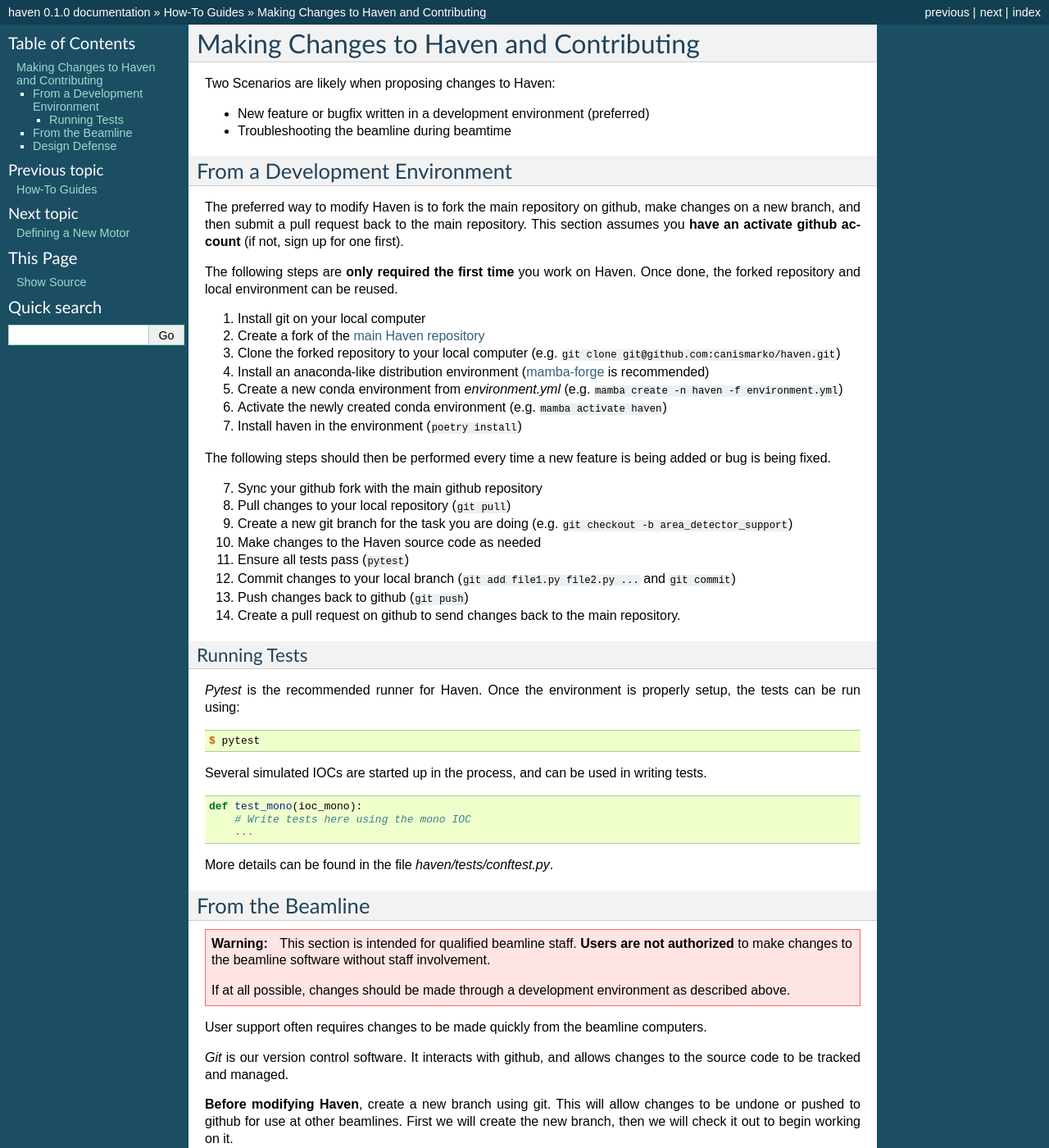
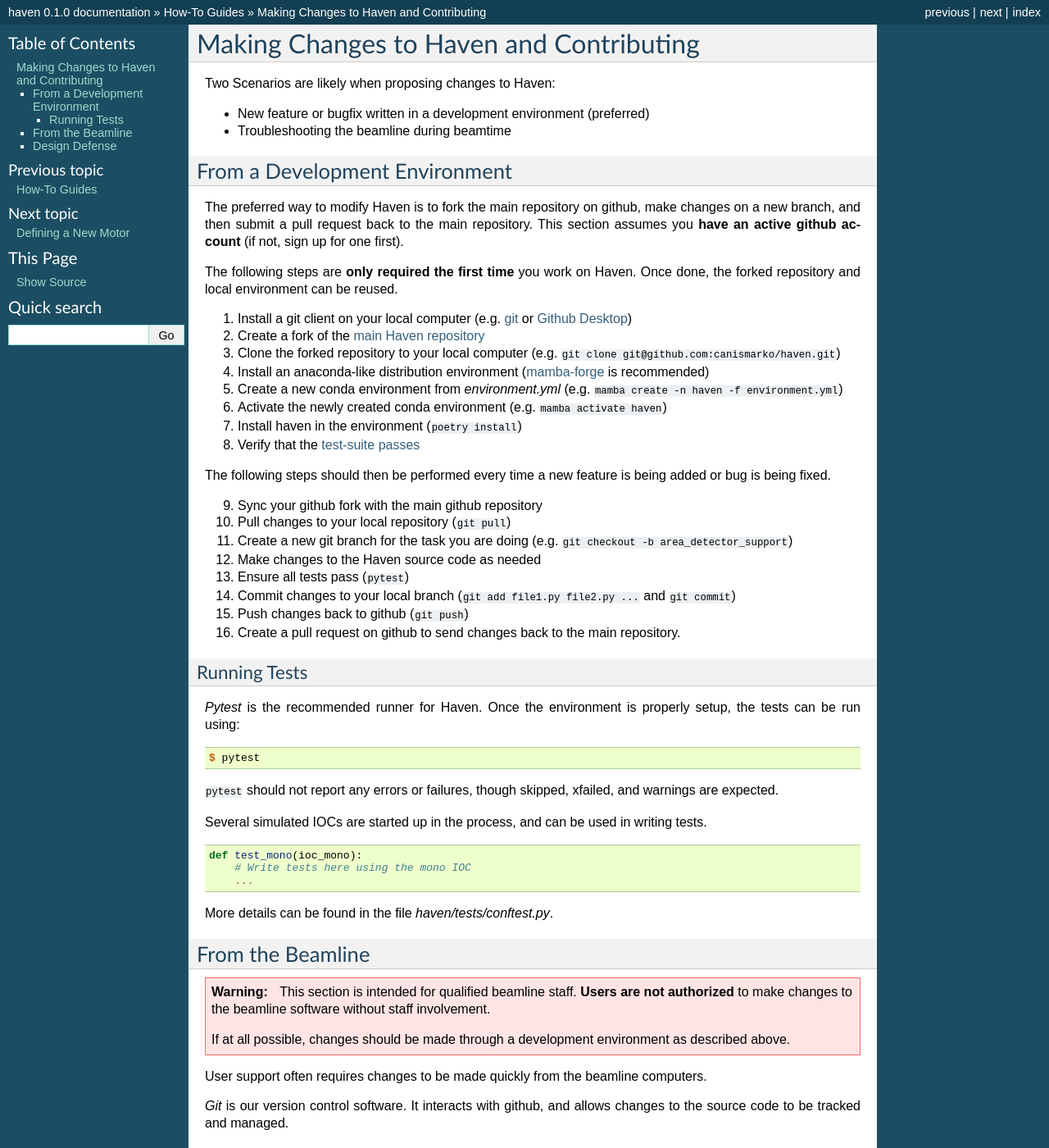
Before and after one commit to spc-group/haven, a Sphinx documentation site: the page built from docs/topic_guides/changing_haven.rst, in a window 1280 px wide and 1400 px high. Shown: the whole window at 82% size. Built offline with Sphinx 7.4.7, drawn with Linux system fonts in a browser that asks for light colours; pages that are not in the unit, such as notebooks, are missing from menus.

Commit message:
Cleaned up documentation for contributing to Haven.

```diff
--- a/docs/topic_guides/changing_haven.rst
+++ b/docs/topic_guides/changing_haven.rst
@@ -12,35 +12,40 @@ From a Development Environment
 
 The preferred way to modify Haven is to fork the main repository on
 github, make changes on a new branch, and then submit a pull request
-back to the main repository. This section assumes you **have an
-activate github account** (if not, sign up for one first).
+back to the main repository. This section assumes you **have an active
+github account** (if not, sign up for one first).
 
 The following steps are **only required the first time** you work on
 Haven. Once done, the forked repository and local environment can be
 reused.
 
-1. Install git on your local computer
+1. Install a git client on your local computer (e.g. `git`_ or  `Github Desktop`_)
 2. Create a fork of the `main Haven repository`_
 3. Clone the forked repository to your local computer (e.g. ``git clone git@github.com:canismarko/haven.git``)
 4. Install an anaconda-like distribution environment (`mamba-forge`_ is recommended)
 5. Create a new conda environment from *environment.yml* (e.g. ``mamba create -n haven -f environment.yml``)
 6. Activate the newly created conda environment (e.g. ``mamba activate haven``)
 7. Install haven in the environment (``poetry install``)
+8. Verify that the :ref:`test-suite passes<Running Tests>`
 
 The following steps should then be performed every time a new feature
 is being added or bug is being fixed.
 
-7. Sync your github fork with the main github repository
-8. Pull changes to your local repository (``git pull``)
-9. Create a new git branch for the task you are doing (e.g. ``git checkout -b area_detector_support``)
-10. Make changes to the Haven source code as needed
-11. Ensure all tests pass (``pytest``)
-12. Commit changes to your local branch (``git add file1.py file2.py ...`` and ``git commit``)
-13. Push changes back to github (``git push``)
-14. Create a pull request on github to send changes back to the main repository.
+9. Sync your github fork with the main github repository
+10. Pull changes to your local repository (``git pull``)
+11. Create a new git branch for the task you are doing (e.g. ``git checkout -b area_detector_support``)
+12. Make changes to the Haven source code as needed
+13. Ensure all tests pass (``pytest``)
+14. Commit changes to your local branch (``git add file1.py file2.py ...`` and ``git commit``)
+15. Push changes back to github (``git push``)
+16. Create a pull request on github to send changes back to the main repository.
 
 .. _mamba-forge: https://mamba.readthedocs.io/en/latest/installation.html
 .. _main Haven repository: https://github.com/spc-group/haven
+.. _git: https://git-scm.com/download/
+.. _Github Desktop: https://desktop.github.com/
+
+.. _running tests:
 
 Running Tests
 -------------
@@ -51,6 +56,9 @@ properly setup, the tests can be run using:
 .. code-block:: console
 
    $ pytest
+
+``pytest`` should not report any errors or failures, though skipped,
+xfailed, and warnings are expected.
 
 Several simulated IOCs are started up in the process, and can be used
 in writing tests.
```
